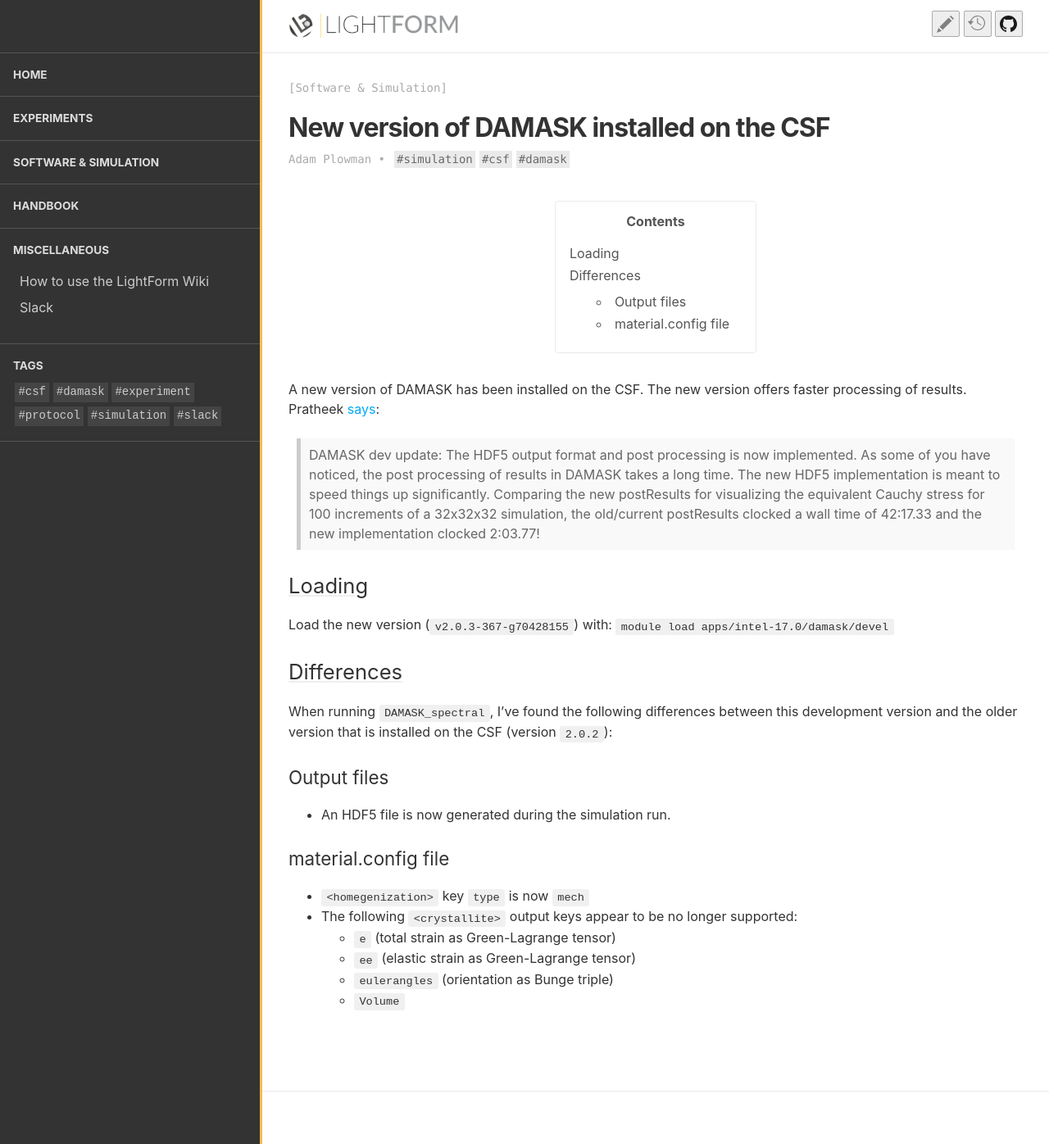
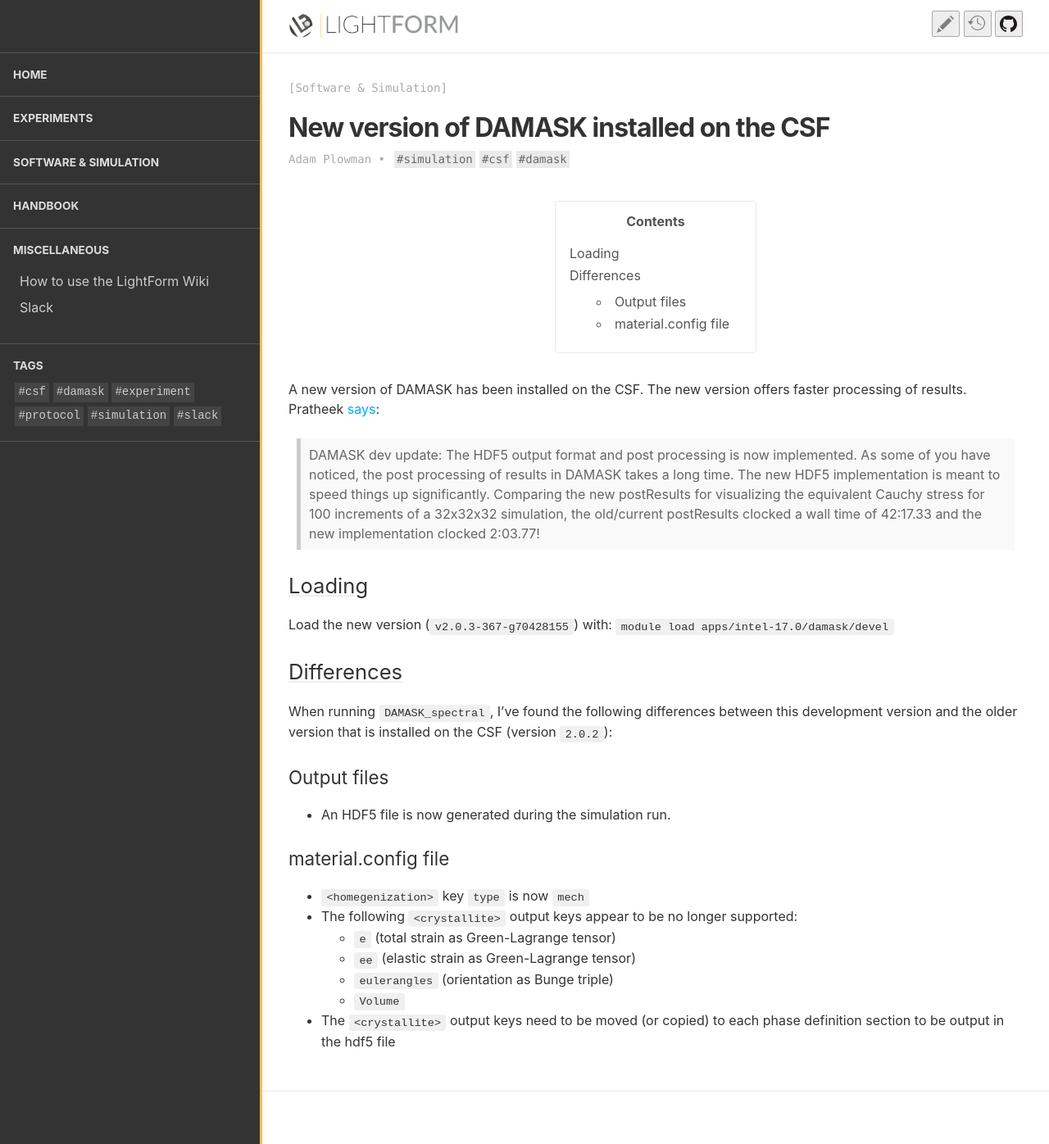
Before and after one commit to LightForm-group/wiki, a Jekyll site: the page built from collections/_software_and_simulation/new_damask.md, in a window 1280 px wide and 1396 px high. Shown: the whole window at 82% size. Built offline with Jekyll 4.4.1, drawn with Linux system fonts in a browser that asks for light colours.

Commit message:
Update new_damask.md

```diff
--- a/collections/_software_and_simulation/new_damask.md
+++ b/collections/_software_and_simulation/new_damask.md
@@ -33,3 +33,4 @@
   - `ee` (elastic strain as Green-Lagrange tensor)
   - `eulerangles` (orientation as Bunge triple)
   - `Volume`
+- The `<crystallite>` output keys need to be moved (or copied) to each phase definition section to be output in the hdf5 file
```
